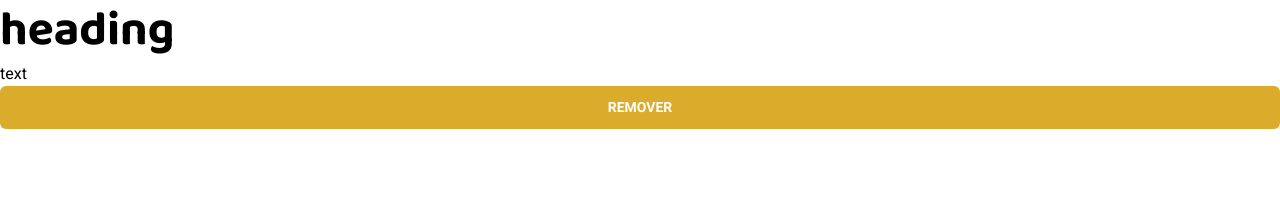
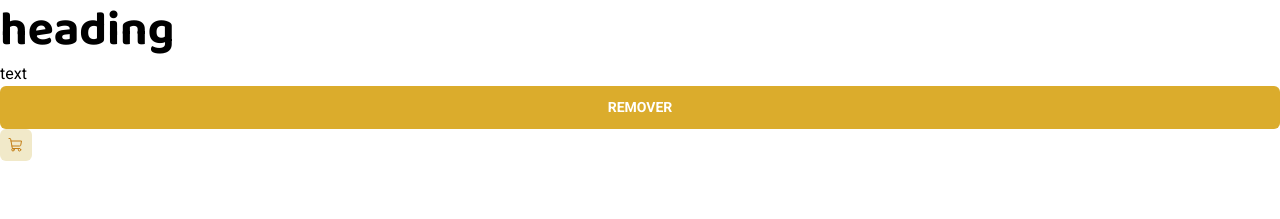
Before and after one commit to guivictorr/coffeetime, a React (Vite) app: page / in a window 1280 px wide. Shown: the top 219 px of the page. Built offline with nearby package versions, Linux system fonts and the light colour scheme.

Commit message:
feat: created ButtonIcon component

```diff
--- a/src/App.tsx
+++ b/src/App.tsx
@@ -1,4 +1,6 @@
+import { ShoppingCart } from 'phosphor-react';
 import { Button } from './components/button';
+import { ButtonIcon } from './components/button-icon';
 
 function App() {
   return (
@@ -6,6 +8,10 @@ function App() {
       <h1 className='text-xl'>heading</h1>
       <p className=''>text</p>
       <Button>REMOVER</Button>
+      <ButtonIcon
+        icon={ShoppingCart}
+        className='bg-yellow-light text-yellow-dark hover:bg-yellow-dark hover:text-yellow-light'
+      />
     </div>
   );
 }
--- /dev/null
+++ b/src/components/button-icon.tsx
@@ -0,0 +1,20 @@
+import { Icon, IconProps } from 'phosphor-react';
+import { ButtonHTMLAttributes } from 'react';
+
+type ButtonIconProps = {
+  icon: Icon;
+  iconClassName?: IconProps['className'];
+} & ButtonHTMLAttributes<HTMLButtonElement>;
+
+export function ButtonIcon({
+  icon: Icon,
+  className,
+  iconClassName,
+  ...rest
+}: ButtonIconProps) {
+  return (
+    <button {...rest} className={`${className} p-2 rounded-md transition`}>
+      <Icon className={iconClassName} />
+    </button>
+  );
+}
```
